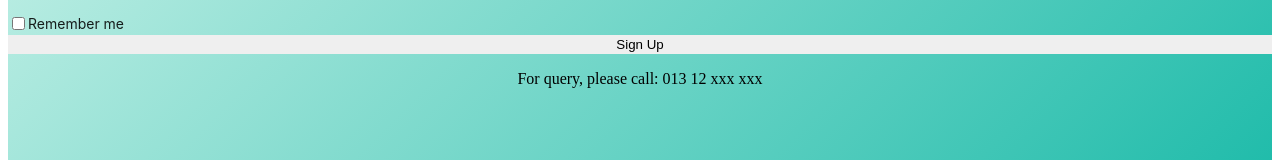
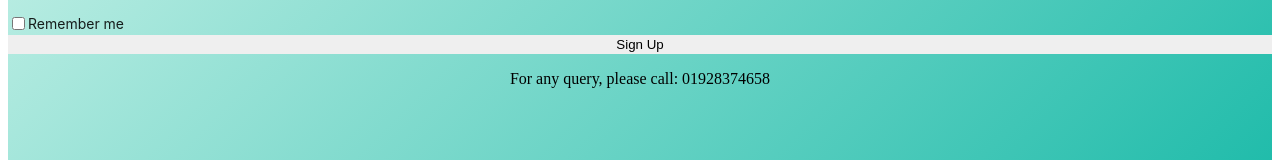
Before and after one commit to Rakesh01999/bike-shop-client, a React (Vite) app: page /register in a window 1280 px wide. Shown: the part 524-684 px from the top of the page. Built offline with nearby package versions, Linux system fonts and the light colour scheme.

Commit message:
Button modified

```diff
--- a/src/pages/Login.tsx
+++ b/src/pages/Login.tsx
@@ -62,7 +62,7 @@ const Login = () => {
       xl:-mt-32 lg:-mt-20
       "
       >
-        <h2 className="text-center text-2xl font-bold text-gray-700">
+        <h2 className="text-center text-2xl font-bold text-teal-700">
           Sign In
         </h2>
         <PHForm onSubmit={onSubmit} resolver={zodResolver(LoginSchema)}>
@@ -89,7 +89,7 @@ const Login = () => {
           <div>
             <button
               type="submit"
-              className="flex w-full justify-center rounded-md border border-transparent bg-indigo-600 px-4 py-2 text-sm font-medium text-white mt-5 shadow-sm hover:bg-indigo-700 focus:outline-none focus:ring-2 focus:ring-indigo-500 focus:ring-offset-2"
+              className="flex w-full justify-center rounded-md border border-transparent bg-teal-600 px-4 py-2 text-sm font-medium text-white mt-5 shadow-sm hover:bg-indigo-700 focus:outline-none focus:ring-2 focus:ring-indigo-500 focus:ring-offset-2"
             >
               Sign In
             </button>
@@ -98,7 +98,7 @@ const Login = () => {
         <div className="mt-8 flex justify-center text-center">
           <p className="text-sm font-bold text-gray-600">
             are you not register{" "}
-            <span className="font-semibold text-indigo-600">
+            <span className="font-semibold text-teal-600">
               <NavLink to="/register">Sign Up</NavLink>
             </span>
           </p>
--- a/src/pages/Register.tsx
+++ b/src/pages/Register.tsx
@@ -57,7 +57,7 @@ const Register = () => {
       xl:-mt-32 lg:-mt-20
       "
       >
-        <h2 className="text-center text-2xl font-bold text-gray-700">
+        <h2 className="text-center text-2xl font-bold text-teal-700">
           Sign Up
         </h2>
         <PHForm onSubmit={onSubmit} resolver={zodResolver(registrationSchema)}>
@@ -90,7 +90,7 @@ const Register = () => {
           <div>
             <button
               type="submit"
-              className="flex w-full justify-center rounded-md border border-transparent bg-indigo-600 px-4 py-2 text-sm font-medium text-white mt-5 shadow-sm hover:bg-indigo-700 focus:outline-none focus:ring-2 focus:ring-indigo-500 focus:ring-offset-2"
+              className="flex w-full justify-center rounded-md border border-transparent bg-teal-600 px-4 py-2 text-sm font-medium text-white mt-5 shadow-sm hover:bg-indigo-700 focus:outline-none focus:ring-2 focus:ring-teal-500 focus:ring-offset-2"
             >
               Sign Up
             </button>
@@ -98,9 +98,9 @@ const Register = () => {
         </PHForm>
         <div className="mt-8 flex justify-center text-center">
           <p className="text-sm font-bold text-gray-600">
-            For query, please call:{" "}
-            <span className="font-semibold text-indigo-600">
-              013 12 xxx xxx
+            For any query, please call:{" "}
+            <span className="font-semibold text-teal-600">
+              01928374658
             </span>
           </p>
         </div>
```
